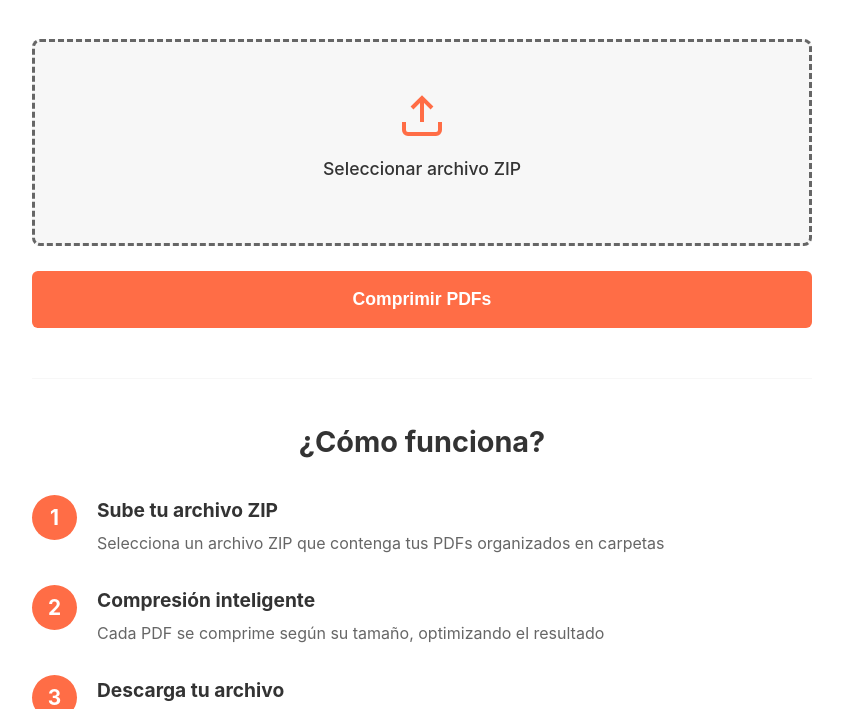
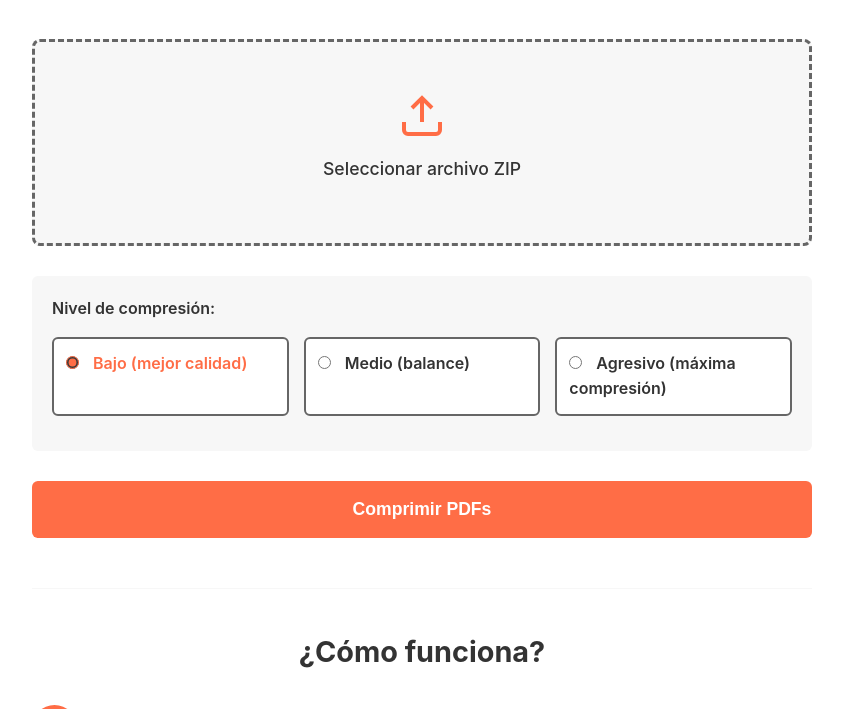
Before and after one commit to solitarioo1/comprimirPDF, a Flask app: page / in a window 1280 px wide. Shown: the part 193-902 px from the top of the page, without its empty margins (218-1061 px from the left). Run offline with Flask 3, Linux system fonts and the light colour scheme; some libraries are stand-ins or nearby versions.

Commit message:
configuracion de niveles

```diff
--- a/app.py
+++ b/app.py
@@ -30,43 +30,68 @@ def sanitize_path(path):
         raise ValueError("Path no permitido")
     return path
 
-def compress_pdf(input_path, output_path):
-    """Comprime un PDF usando Ghostscript"""
-    try:
-        # Comando Ghostscript
-        cmd = [
-            'gs',
-            '-sDEVICE=pdfwrite',
-            '-dCompressPDFStreams=true',
-            '-dDetectDuplicateImages',
-            '-dCompressFonts=true',
-            '-dDownsampleColorImages=true',
+def get_ghostscript_params(compression_level, output_path, input_path):
+    """Retorna parámetros de Ghostscript según nivel de compresión"""
+    base_params = [
+        'gs',
+        '-sDEVICE=pdfwrite',
+        '-dCompressPDFStreams=true',
+        '-dDetectDuplicateImages',
+        '-dCompressFonts=true',
+        '-dDownsampleColorImages=true',
+        '-dDownsampleGrayImages=true',
+        '-dQUIET',
+        '-dNOPAUSE',
+        '-dBATCH',
+        f'-sOutputFile={output_path}',
+        input_path
+    ]
+
+    # Ajustar según nivel
+    if compression_level == 'low':
+        # Baja compresión - máxima calidad
+        base_params.extend([
+            '-dPDFSETTINGS=/prepress',
+            '-dColorImageResolution=300',
+            '-dGrayImageResolution=300',
+            '-dMonoImageResolution=300',
+            '-r300x300'
+        ])
+    elif compression_level == 'medium':
+        # Media compresión - balance
+        base_params.extend([
+            '-dPDFSETTINGS=/screen',
             '-dColorImageResolution=150',
             '-dGrayImageResolution=150',
-            '-dMonoImageResolution=200',
-            '-dQUIET',
-            '-dNOPAUSE',
-            '-dBATCH',
-            f'-sOutputFile={output_path}',
-            input_path
-        ]
+            '-dMonoImageResolution=150',
+            '-r150x150'
+        ])
+    else:  # high/agresivo
+        # Alta compresión - máxima reducción
+        base_params.extend([
+            '-dPDFSETTINGS=/ebook',
+            '-dColorImageResolution=100',
+            '-dGrayImageResolution=100',
+            '-dMonoImageResolution=100',
+            '-r100x100',
+            '-dEncodeColorImages=true',
+            '-dEncodeGrayImages=true'
+        ])
 
-        # Ejecutar con subprocess para mejor control
+    return base_params
+
+def compress_pdf(input_path, output_path, compression_level='medium'):
+    """Comprime un PDF usando Ghostscript con nivel de compresión"""
+    try:
+        # Obtener parámetros según nivel
+        cmd = get_ghostscript_params(compression_level, output_path, input_path)
+
+        # Ejecutar con subprocess
         result = subprocess.run(cmd, capture_output=True, text=True)
 
         if result.returncode == 0 and os.path.exists(output_path):
-            output_size = os.path.getsize(output_path)
-            input_size = os.path.getsize(input_path)
-
-            # Si se comprimió, retornar True
-            if output_size < input_size:
-                return True
-            # Si no se redujo, dejar el original
-            else:
-                shutil.copy2(input_path, output_path)
-                return False
+            return True
         else:
-            # Si hay error, copiar original
             print(f"Ghostscript error: {result.stderr}")
             shutil.copy2(input_path, output_path)
             return False
@@ -84,7 +109,7 @@ def compress_pdf_images(input_path, output_path, quality=75):
     """Alias para mantener compatibilidad"""
     return compress_pdf(input_path, output_path)
 
-def process_zip(input_zip_path, output_zip_path):
+def process_zip(input_zip_path, output_zip_path, compression_level='medium'):
     """Procesa el ZIP completo manteniendo estructura"""
     temp_extract = tempfile.mkdtemp()
     temp_compress = tempfile.mkdtemp()
@@ -116,8 +141,8 @@ def process_zip(input_zip_path, output_zip_path):
                     # Crear directorio si no existe
                     os.makedirs(os.path.dirname(output_pdf), exist_ok=True)
 
-                    # Comprimir PDF
-                    if compress_pdf(input_pdf, output_pdf):
+                    # Comprimir PDF con nivel especificado
+                    if compress_pdf(input_pdf, output_pdf, compression_level):
                         compressed_pdfs += 1
                 else:
                     # Copiar archivos no-PDF
@@ -171,6 +196,13 @@ def compress():
         return jsonify({'error': 'Solo se permiten archivos ZIP'}), 400
 
     try:
+        # Obtener nivel de compresión del formulario
+        compression_level = request.form.get('compression', 'medium')
+
+        # Validar que sea un nivel válido
+        if compression_level not in ['low', 'medium', 'high']:
+            compression_level = 'medium'
+
         # Sanitizar nombre
         filename = secure_filename(file.filename)
 
@@ -187,8 +219,8 @@ def compress():
         output_filename = f"compressed_{filename}"
         output_path = os.path.join(tempfile.gettempdir(), output_filename)
 
-        # Procesar
-        result = process_zip(input_path, output_path)
+        # Procesar con nivel de compresión especificado
+        result = process_zip(input_path, output_path, compression_level)
 
         # Limpiar entrada
         os.remove(input_path)
--- a/static/script.js
+++ b/static/script.js
@@ -72,6 +72,10 @@ document.addEventListener('DOMContentLoaded', function() {
         const formData = new FormData();
         formData.append('file', fileInput.files[0]);
 
+        // Obtener nivel de compresión seleccionado
+        const compressionLevel = document.querySelector('input[name="compression"]:checked').value;
+        formData.append('compression', compressionLevel);
+
         // Obtener token CSRF del meta tag
         const csrfToken = document.querySelector('meta[name="csrf-token"]').getAttribute('content');
 
--- a/static/styles.css
+++ b/static/styles.css
@@ -98,6 +98,59 @@ main {
     font-size: 0.9em;
     color: var(--gris-medio);
     font-weight: 600;
+}
+
+.compression-level {
+    margin: 30px 0;
+    padding: 20px;
+    background: var(--gris-claro);
+    border-radius: 6px;
+}
+
+.compression-level label {
+    display: block;
+    color: var(--gris-oscuro);
+    font-weight: 600;
+    margin-bottom: 15px;
+}
+
+.radio-group {
+    display: grid;
+    grid-template-columns: repeat(auto-fit, minmax(200px, 1fr));
+    gap: 15px;
+}
+
+.radio-label {
+    display: flex;
+    align-items: center;
+    padding: 12px;
+    background: var(--blanco);
+    border: 2px solid var(--gris-medio);
+    border-radius: 6px;
+    cursor: pointer;
+    transition: all 0.3s ease;
+}
+
+.radio-label:hover {
+    border-color: var(--naranja);
+}
+
+.radio-label input[type="radio"] {
+    margin-right: 10px;
+    cursor: pointer;
+}
+
+.radio-label input[type="radio"]:checked + span {
+    color: var(--naranja);
+    font-weight: 600;
+}
+
+.radio-label input[type="radio"]:checked {
+    accent-color: var(--naranja);
+}
+
+.radio-label span {
+    color: var(--gris-oscuro);
 }
 
 .btn-compress {
--- a/templates/index.html
+++ b/templates/index.html
@@ -28,6 +28,24 @@
                             <span class="file-text">Seleccionar archivo ZIP</span>
                             <span class="file-name"></span>
                         </label>
+                    </div>
+
+                    <div class="compression-level">
+                        <label>Nivel de compresión:</label>
+                        <div class="radio-group">
+                            <label class="radio-label">
+                                <input type="radio" name="compression" value="low" checked>
+                                <span>Bajo (mejor calidad)</span>
+                            </label>
+                            <label class="radio-label">
+                                <input type="radio" name="compression" value="medium">
+                                <span>Medio (balance)</span>
+                            </label>
+                            <label class="radio-label">
+                                <input type="radio" name="compression" value="high">
+                                <span>Agresivo (máxima compresión)</span>
+                            </label>
+                        </div>
                     </div>
 
                     <button type="submit" class="btn-compress" id="btnCompress">
```
